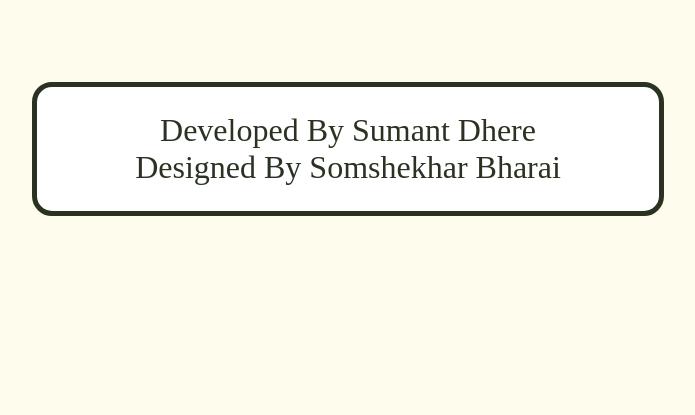
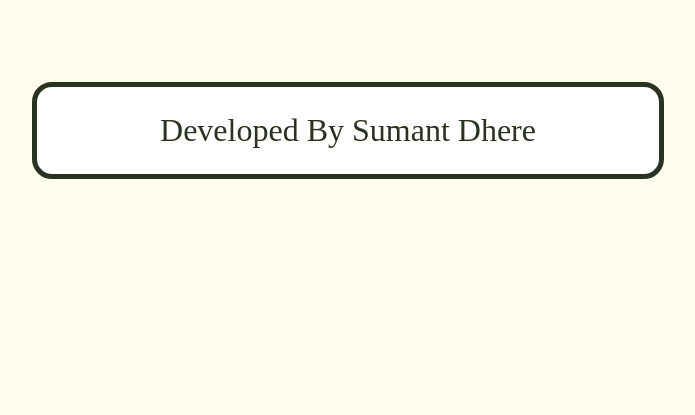
Before and after one commit to pegasis470/Tech-savy-quiz, a Flask app: template templates/thankyou.html in a window 1280 px wide. Shown: the part 338-753 px from the top of the page, without its empty margins (292-987 px from the left). Run offline with Flask 3, Linux system fonts and the light colour scheme; the template is opened without the code that fills it, so the values that code supplies are empty.

Commit message:
minor changes

```diff
--- a/files/data.csv
+++ b/files/data.csv
@@ -99,3 +99,5 @@ ID,Start time,End time,name,section,enrolment,0,1,2,3,4,5,6,7,8,9,10,11,Score
 758,2024-05-20 15:13:52.265779,2024-05-20 15:15:08.895078,Rekha singh,MCA(plain) A,LNCDMCA210024,C,A,C,C,A,B,B,A,C,C,A,D,5
 686,2024-05-20 15:13:05.887414,2024-05-20 15:16:34.035332,Anjali Kumari ,MCA(plain) A,LNCDMCA11024,C,A,A,C,D,B,A,A,B,C,A,C,7
 352,2024-05-20 15:14:01.529256,2024-05-20 15:16:43.995287,Abdul Rahman Iqbal,MCA(plain) A,LNCDMCA11003,C,B,D,C,D,B,C,A,B,C,A,D,5
+609,2024-06-23 10:26:55.697530,2024-06-23 10:28:53.497367,admin,MCA(plain) A,12345,,,,,,,A,C,C,A,C,A,1
+715,2024-08-09 18:52:15.404238,2024-08-09 18:52:19.503052,Sdmak,MCA(plain) A,asd,,,,,,,,,,,,,0
--- a/templates/thankyou.html
+++ b/templates/thankyou.html
@@ -73,5 +73,5 @@
         <h1>You scored : {{mark}} </h1>
     </div>
     <br>
-    <div class="note">Developed By Sumant Dhere<br>Designed By Somshekhar Bharai</div>
+    <div class="note">Developed By Sumant Dhere</div>
 </body>
```
